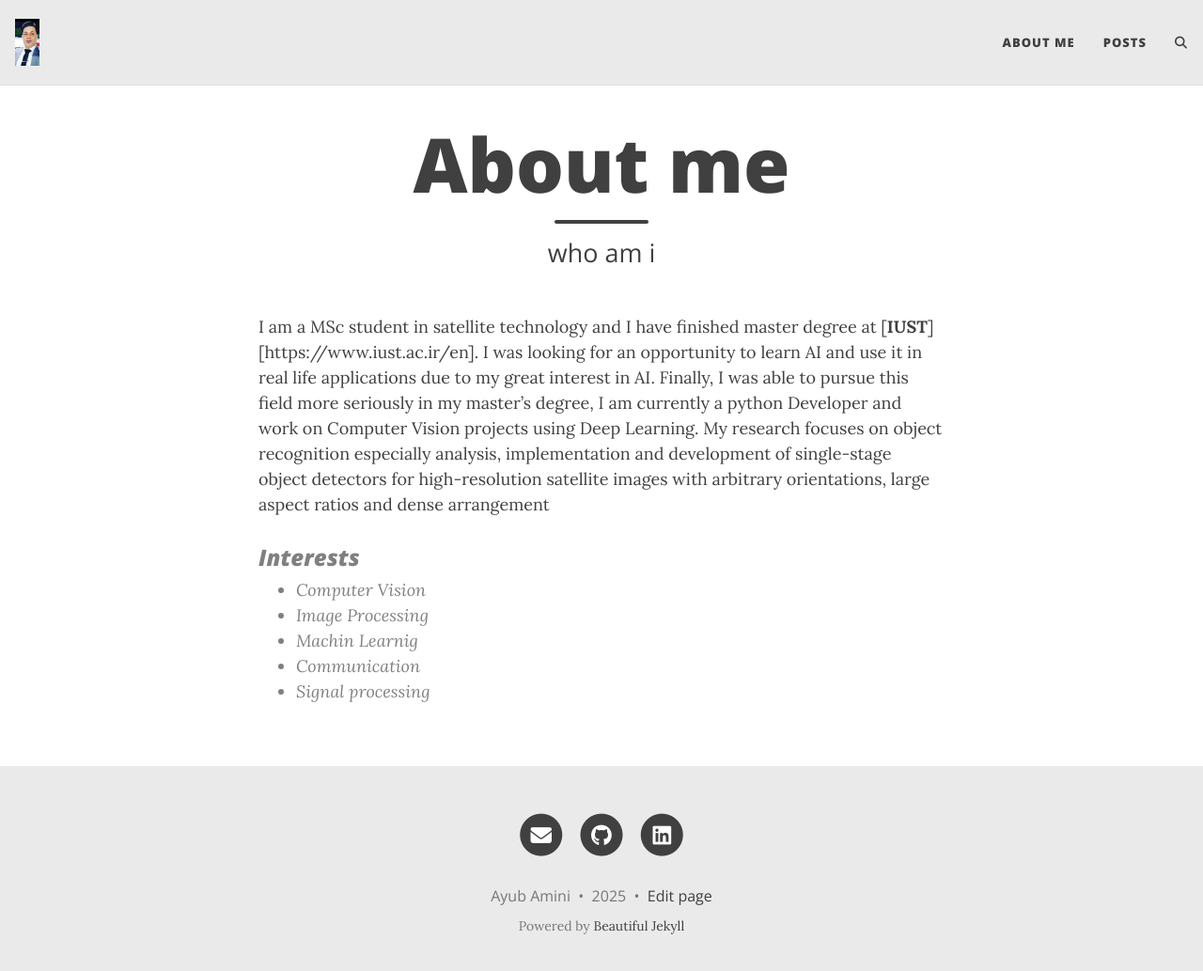
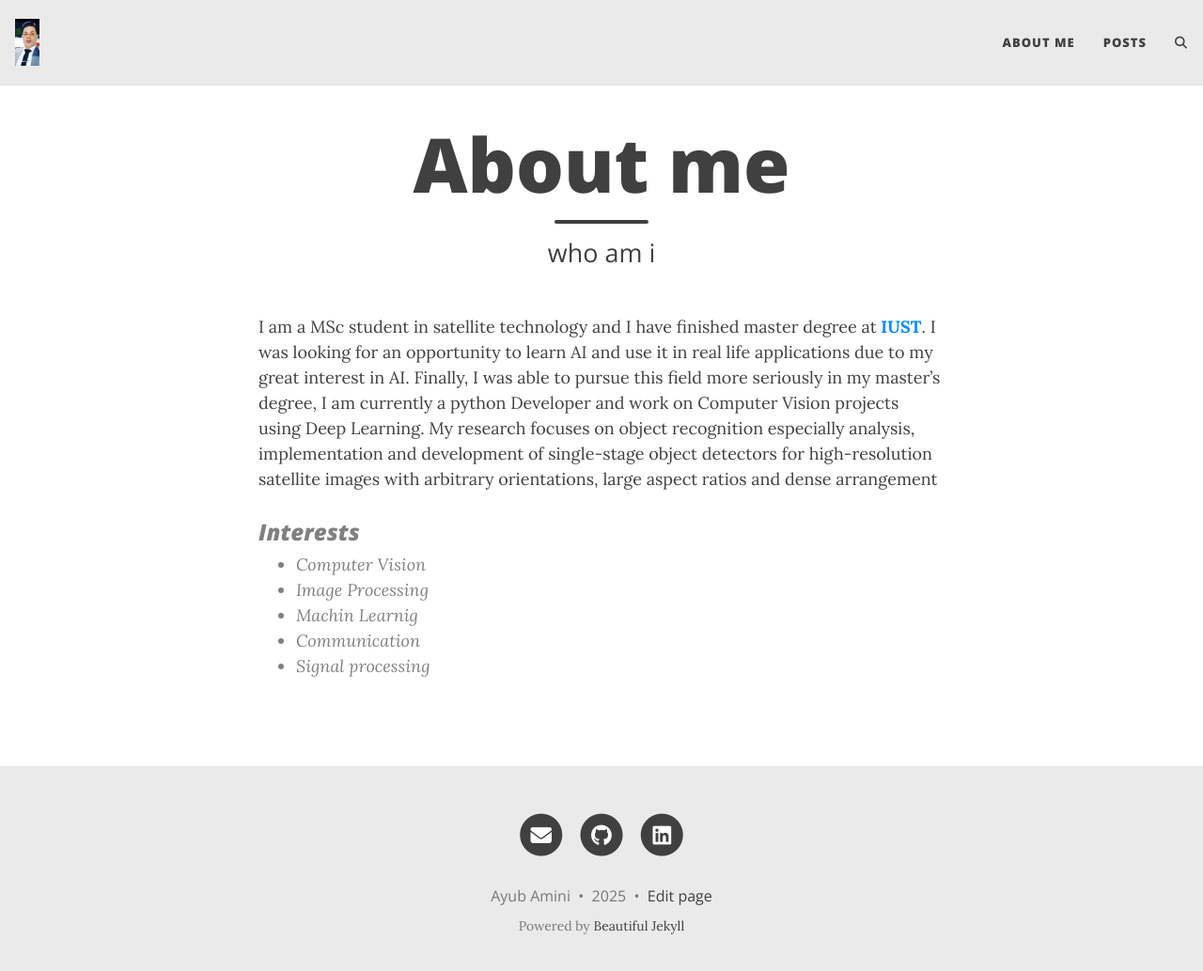
Before and after one commit to jobe1366/jobe1366.github.io, a Jekyll site: the page built from aboutme.md, in a window 1280 px wide and 1046 px high. Shown: the top 1033 px of the window at 94% size. Built offline with Jekyll 4.4.1, drawn with Linux system fonts in a browser that asks for light colours; comment, search, counter and statistics services are not loaded.

Commit message:
Update aboutme.md

```diff
--- a/aboutme.md
+++ b/aboutme.md
@@ -4,7 +4,7 @@ title: About me
 subtitle: who am i
 ---
 
-I am a MSc student in satellite technology and I have finished master degree at [**IUST**][https://www.iust.ac.ir/en]. I was looking for an opportunity to learn AI and use it in real life applications due to my great interest in AI. Finally, I was able to pursue this field more seriously in my master’s degree, I am currently a python Developer and work on Computer Vision projects using Deep Learning. My research focuses on object recognition especially analysis, implementation and development of single-stage object detectors for high-resolution satellite images with arbitrary orientations, large aspect ratios and dense arrangement
+I am a MSc student in satellite technology and I have finished master degree at [**IUST**](https://www.iust.ac.ir/en). I was looking for an opportunity to learn AI and use it in real life applications due to my great interest in AI. Finally, I was able to pursue this field more seriously in my master’s degree, I am currently a python Developer and work on Computer Vision projects using Deep Learning. My research focuses on object recognition especially analysis, implementation and development of single-stage object detectors for high-resolution satellite images with arbitrary orientations, large aspect ratios and dense arrangement
 
 
 
```
